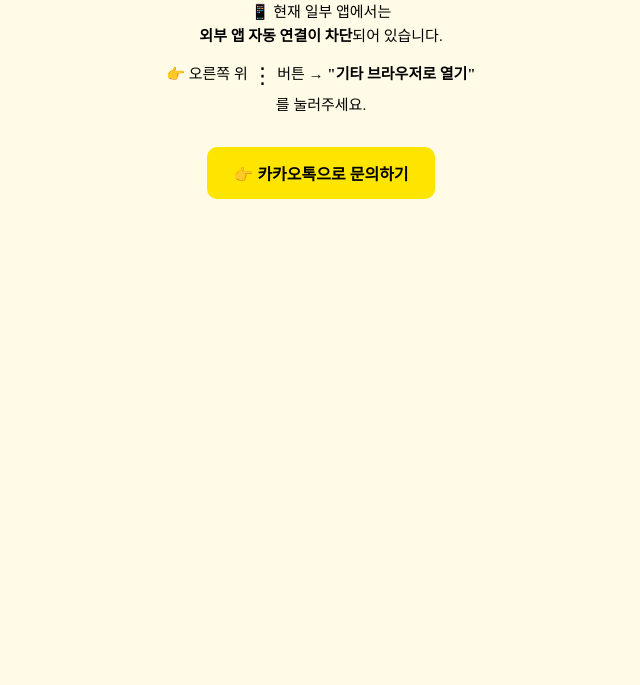
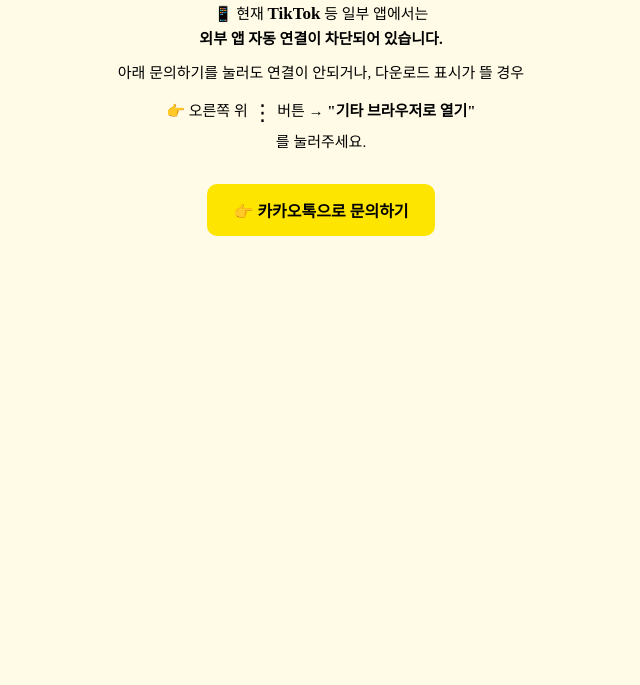
Before and after one commit to jenne927/jenne, a plain HTML site: page index.html in a window 1280 px wide. Shown: the part 115-800 px from the top of the page, without its empty margins (319-959 px from the left). Drawn offline with Linux system fonts and the light colour scheme.

Commit message:
index.html

```diff
--- a/index.html
+++ b/index.html
@@ -36,6 +36,10 @@
       font-size: 16px;
       margin-top: 20px;
     }
+    .tiktok {
+      font-weight: bold;
+      font-size: 17px;
+    }
     .dot-icon {
       font-size: 22px;
       vertical-align: middle;
@@ -44,8 +48,9 @@
 </head>
 <body>
   <h1>제이앤느 문의하기</h1>
-  <p>📱 현재 일부 앱에서는<br>
-     <span class="highlight">외부 앱 자동 연결이 차단</span>되어 있습니다.</p>
+  <p>📱 현재 <span class="tiktok">TikTok</span> 등 일부 앱에서는<br>
+     <span class="highlight">외부 앱 자동 연결이 차단되어 있습니다.</span></p>
+  <p>아래 문의하기를 눌러도 연결이 안되거나, 다운로드 표시가 뜰 경우</p>
   <p>👉 오른쪽 위 <span class="dot-icon">⋮</span> 버튼 → <span class="highlight">"기타 브라우저로 열기"</span><br>를 눌러주세요.</p>
   <a class="button" href="https://pf.kakao.com/_mBxaJn/chat">👉 카카오톡으로 문의하기</a>
 </body>
```
